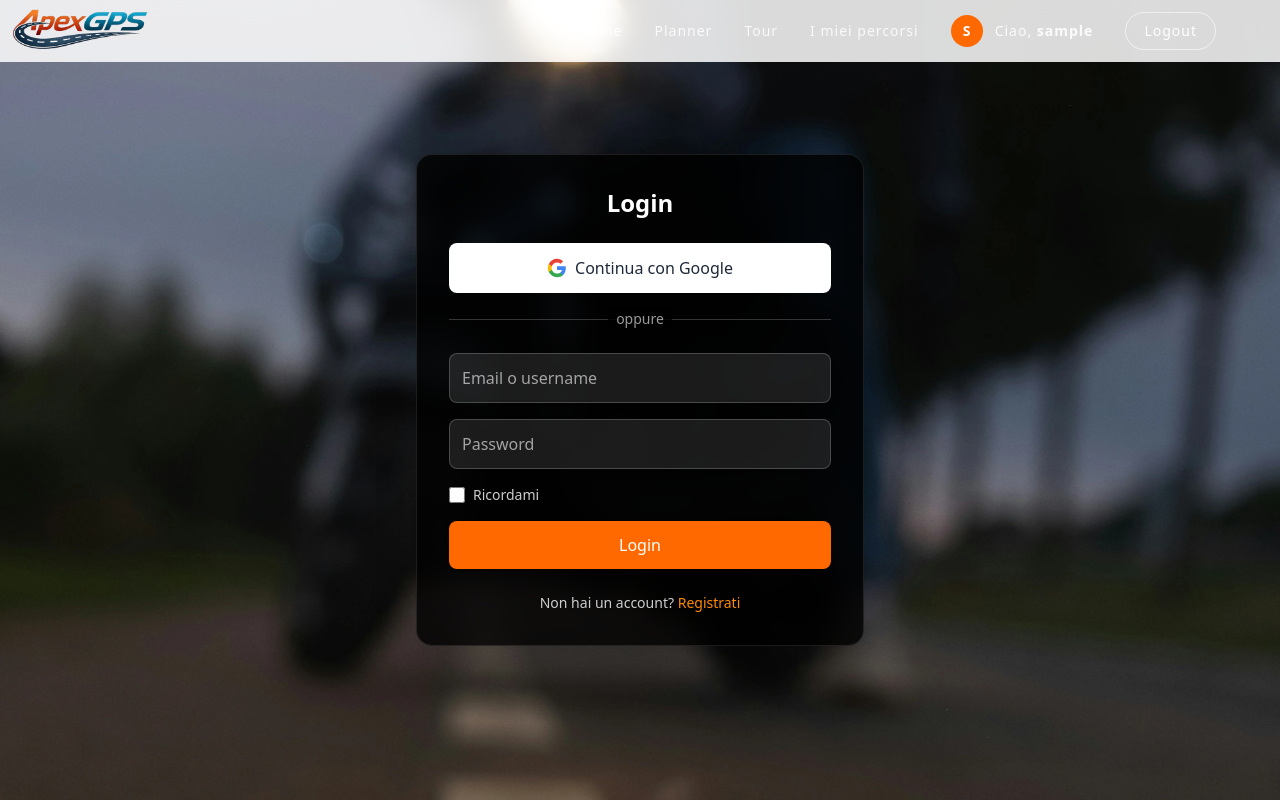
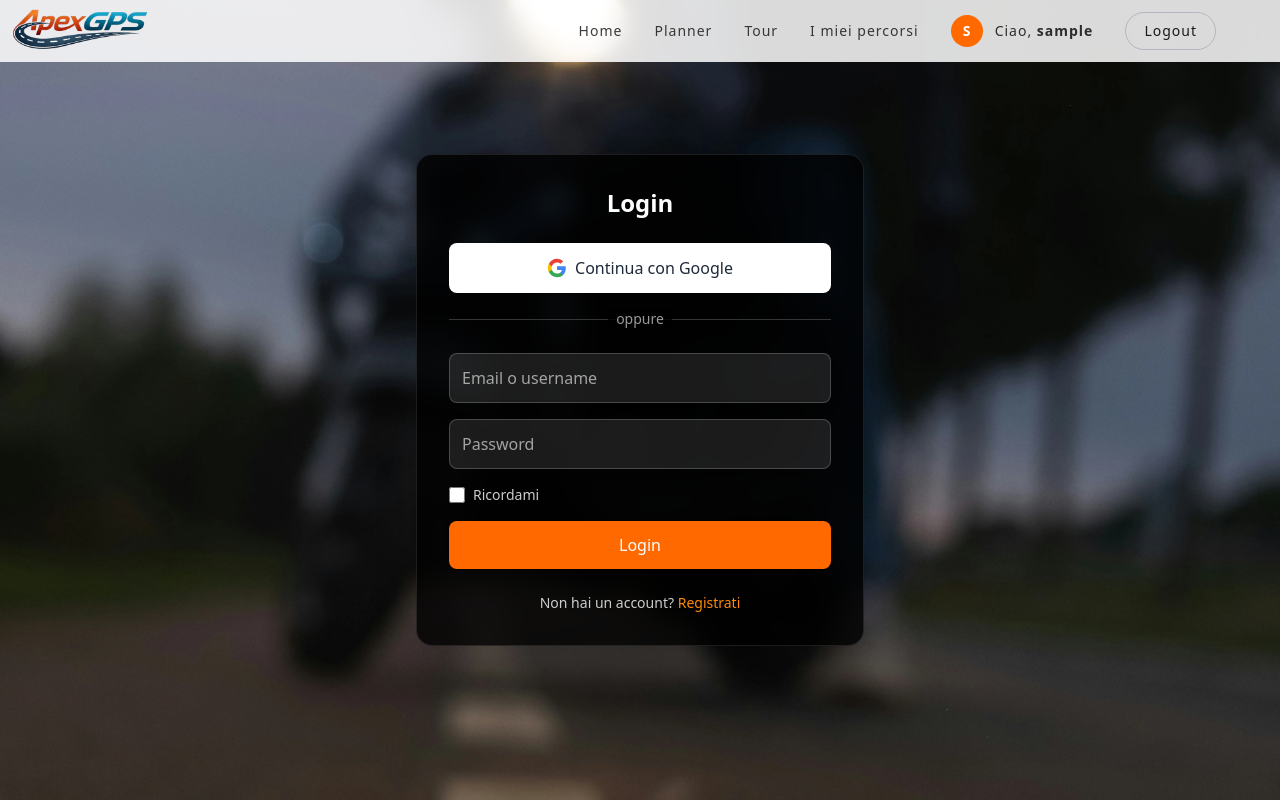
Before and after one commit to Omarone529/ApexGPS_Web, a React (Vite) app: page /login in a window 1280 px wide. Built offline with nearby package versions, Linux system fonts and the light colour scheme; no server answers; sample sign-in values are in the browser's storage.

Commit message:
refactor: change navbar layout

```diff
--- a/src/components/layout/Navbar.jsx
+++ b/src/components/layout/Navbar.jsx
@@ -11,6 +11,7 @@ function Navbar() {
 
     const isPlannerPage = location.pathname === '/planner';
     const isHomePage = location.pathname === '/';
+    const isOtherPage = !isPlannerPage && !isHomePage;
 
     const [isHeroVisible, setIsHeroVisible] = useState(true);
 
@@ -57,6 +58,10 @@ function Navbar() {
               : 'bg-[#F5F3EC] text-[#1C1A18]'
           : 'bg-white/85 backdrop-blur-md text-[#1C1A18]';
 
+    const useDarkText = isPlannerPage || isOtherPage || (isHomePage && !isHeroVisible);
+    const linkColor = useDarkText ? 'text-[#1C1A18]' : 'text-white';
+    const borderColor = useDarkText ? 'border-gray-400/60' : 'border-white/60';
+
     return (
         <nav className={`${navBase} ${navStyle}`}>
             <div>
@@ -71,31 +76,19 @@ function Navbar() {
 
             <div className="flex items-center gap-8">
                 <Link
-                    className={`text-sm tracking-[1px] opacity-85 hover:opacity-100 ${
-                        isPlannerPage || (isHomePage && !isHeroVisible)
-                            ? 'text-[#1C1A18]'
-                            : 'text-white'
-                    }`}
+                    className={`text-sm tracking-[1px] opacity-85 hover:opacity-100 ${linkColor}`}
                     to="/"
                 >
                     Home
                 </Link>
                 <Link
-                    className={`text-sm tracking-[1px] opacity-85 hover:opacity-100 ${
-                        isPlannerPage || (isHomePage && !isHeroVisible)
-                            ? 'text-[#1C1A18]'
-                            : 'text-white'
-                    }`}
+                    className={`text-sm tracking-[1px] opacity-85 hover:opacity-100 ${linkColor}`}
                     to="/planner"
                 >
                     Planner
                 </Link>
                 <Link
-                    className={`text-sm tracking-[1px] opacity-85 hover:opacity-100 ${
-                        isPlannerPage || (isHomePage && !isHeroVisible)
-                            ? 'text-[#1C1A18]'
-                            : 'text-white'
-                    }`}
+                    className={`text-sm tracking-[1px] opacity-85 hover:opacity-100 ${linkColor}`}
                     to="/tour"
                 >
                     Tour
@@ -103,11 +96,7 @@ function Navbar() {
 
                 {isAuthenticated && (
                     <Link
-                        className={`text-sm tracking-[1px] opacity-85 hover:opacity-100 ${
-                            isPlannerPage || (isHomePage && !isHeroVisible)
-                                ? 'text-[#1C1A18]'
-                                : 'text-white'
-                        }`}
+                        className={`text-sm tracking-[1px] opacity-85 hover:opacity-100 ${linkColor}`}
                         to="/mytours"
                     >
                         I miei percorsi
@@ -116,11 +105,7 @@ function Navbar() {
 
                 {isAdmin && (
                     <Link
-                        className={`text-sm tracking-[1px] opacity-85 hover:opacity-100 ${
-                            isPlannerPage || (isHomePage && !isHeroVisible)
-                                ? 'text-[#1C1A18]'
-                                : 'text-white'
-                        }`}
+                        className={`text-sm tracking-[1px] opacity-85 hover:opacity-100 ${linkColor}`}
                         to="/admin/users"
                     >
                         Gestione Utenti
@@ -142,24 +127,14 @@ function Navbar() {
                                     {initials}
                                 </div>
                             )}
-                            <span
-                                className={`text-sm tracking-[1px] opacity-90 ${
-                                    isPlannerPage || (isHomePage && !isHeroVisible)
-                                        ? 'text-[#1C1A18]'
-                                        : 'text-white'
-                                }`}
-                            >
+                            <span className={`text-sm tracking-[1px] opacity-90 ${linkColor}`}>
                                 Ciao, <span className="font-semibold">{displayName}</span>
                             </span>
                         </div>
 
                         <button
                             onClick={logout}
-                            className={`text-sm tracking-[1px] py-2 px-4.5 border rounded-full hover:opacity-100 ${
-                                isPlannerPage || (isHomePage && !isHeroVisible)
-                                    ? 'text-[#1C1A18] border-gray-400/60'
-                                    : 'text-white border-white/60'
-                            }`}
+                            className={`text-sm tracking-[1px] py-2 px-4.5 border rounded-full hover:opacity-100 ${linkColor} ${borderColor}`}
                         >
                             Logout
                         </button>
@@ -167,11 +142,7 @@ function Navbar() {
                 ) : (
                     <Link
                         to="/login"
-                        className={`text-sm tracking-[1px] opacity-85 py-2 px-4.5 border rounded-full hover:opacity-100 ${
-                            isPlannerPage || (isHomePage && !isHeroVisible)
-                                ? 'text-[#1C1A18] border-gray-400/60'
-                                : 'text-white border-white/60'
-                        }`}
+                        className={`text-sm tracking-[1px] opacity-85 py-2 px-4.5 border rounded-full hover:opacity-100 ${linkColor} ${borderColor}`}
                     >
                         Login
                     </Link>
```
